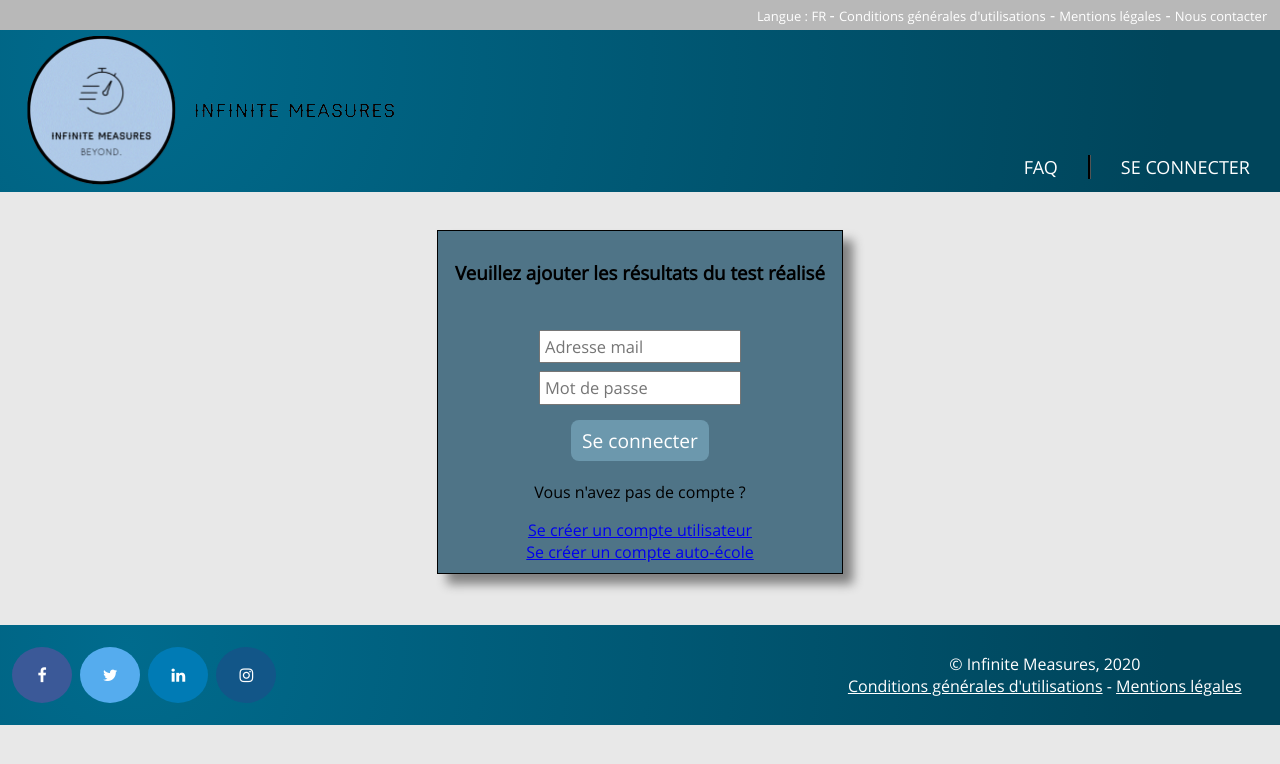
After one commit to lecl10664/Programmation_Web, a PHP site: page /php/ajout_resultats_tests.php in a window 1280 px wide. The commit adds this page. Shown: the top 764 px of the page. Run offline with PHP 8.4, Linux system fonts and the light colour scheme.

Commit message:
ajout et affichage de test

```diff
--- a/css/mesDonneesUtilisateur.css
+++ b/css/mesDonneesUtilisateur.css
@@ -213,7 +213,7 @@
     box-sizing: border-box;
 
     /*TEXTE*/
-    text-align: right;
+    text-align: left;
 }
 
 .profil-photo
--- /dev/null
+++ b/php/ajout_resultats_tests.php
@@ -0,0 +1,90 @@
+<?php
+$dir2 = substr($_SERVER['SCRIPT_FILENAME'], 0, -strlen($_SERVER['SCRIPT_NAME']));
+chdir($dir2.DIRECTORY_SEPARATOR);
+//echo getcwd()."<br>";
+
+
+//On se connecte à la BDD
+try {
+    $bdd = new PDO('mysql:host=localhost;dbname=appg9b;port=3308;charset=utf8','root','');
+}
+catch (Exception $e) {
+    die('Erreur : ' . $e->getMessage());
+}
+
+?>
+
+<!DOCTYPE html>
+<html>
+<head>
+    <meta charset="UTF-8">
+    <title>Se connecter</title>
+    <?php include "./php/header.php" ?>
+    <style>
+        body{
+            background-color:rgb(232,232,232);
+            font-family: open_sansregular, sans-serif ;
+        }
+        @font-face {
+            font-family: 'open_sansregular';
+            src: url('../fonts/OpenSans-Regular-webfont.eot');
+            src: url('../fonts/OpenSans-Regular-webfont.eot?#iefix') format('embedded-opentype'),
+            url('../fonts/OpenSans-Regular-webfont.woff') format('woff'),
+            url('../fonts/OpenSans-Regular-webfont.ttf') format('truetype'),
+            url('../fonts/OpenSans-Regular-webfont.svg#open_sansregular') format('svg');
+            font-weight: normal;
+            font-style: normal;
+        }
+        .box2{
+            width: 30%;
+            border: 1px solid black;
+            text-align: center;
+            padding: 10px;
+            margin : 3% auto 4% auto;
+            background-color:rgb(79,116,135);
+            box-shadow: 10px 10px 10px gray;
+        }
+        input {
+            margin: 1%;
+            padding: 1%;
+            font-family: open_sansregular, sans-serif ;
+            font-size: 103%;
+
+        }
+        .envoie {
+            border: none;
+            padding:2% 3%;
+            border-radius: 8px;
+            background-color: rgb(108, 152, 173);
+            color: white;
+            font-size: 120%;
+            cursor: pointer;
+            margin-top: 3%;
+        }
+
+    </style>
+</head>
+<body>
+
+<div class="box2">
+    <form action="estConnecte.php" method="post">
+        <h3> Veuillez ajouter les résultats du test réalisé</h3>
+        <br>
+        <input type="email" name="mailConnexion" placeholder="Adresse mail" required>
+        <br>
+        <input type="password" name="mdpConnexion" placeholder="Mot de passe" required>
+        <br>
+        <input class="envoie" type="submit" value="Se connecter">
+        <br>
+        <p>Vous n'avez pas de compte ?</p>
+        <a href="s_identifier_utilisateur.php">Se créer un compte utilisateur</a>
+        <br>
+        <a href="s_identifier_gestionnaire.php">Se créer un compte auto-école</a>
+    </form>
+</div>
+
+<footer>
+    <?php include "./php/footer.php" ?>
+</footer>
+</body>
+</html>
--- a/php/gestionnaire.php
+++ b/php/gestionnaire.php
@@ -145,6 +145,12 @@ chdir($dir2.DIRECTORY_SEPARATOR);
 
 </script>
 
+<div class="ajout_resultats_test">
+    <a href="../php/ajout_resultats_tests.php">
+        <button class="bouton_ajouter_resultats">Ajouter les résultats des tests</button>
+    </a>
+</div>
+
 </body>
 
 <footer>
```
Also changed, not shown: css/bodyAccueil.css (+0 -10 lines), css/gestionnaire.css (+24 -0 lines), php/mesDonneesUtilisateurs.php (+7 -5 lines).
